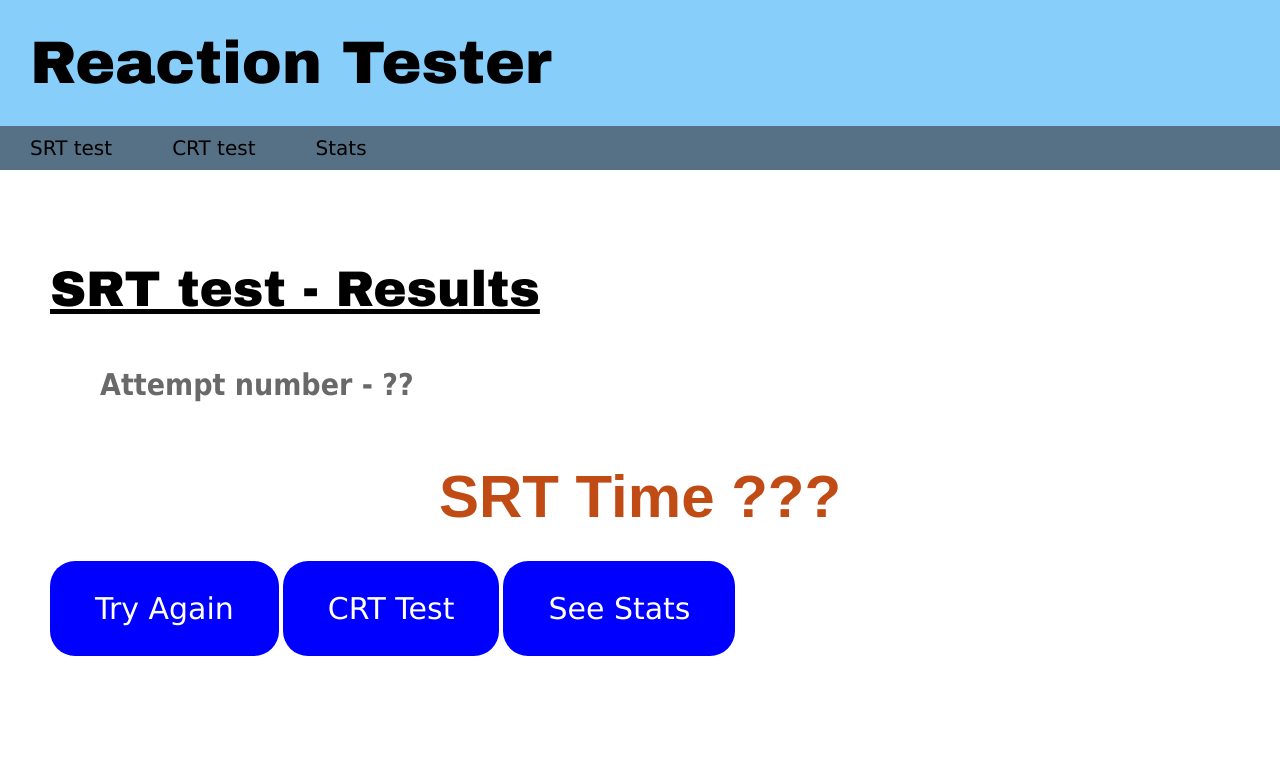
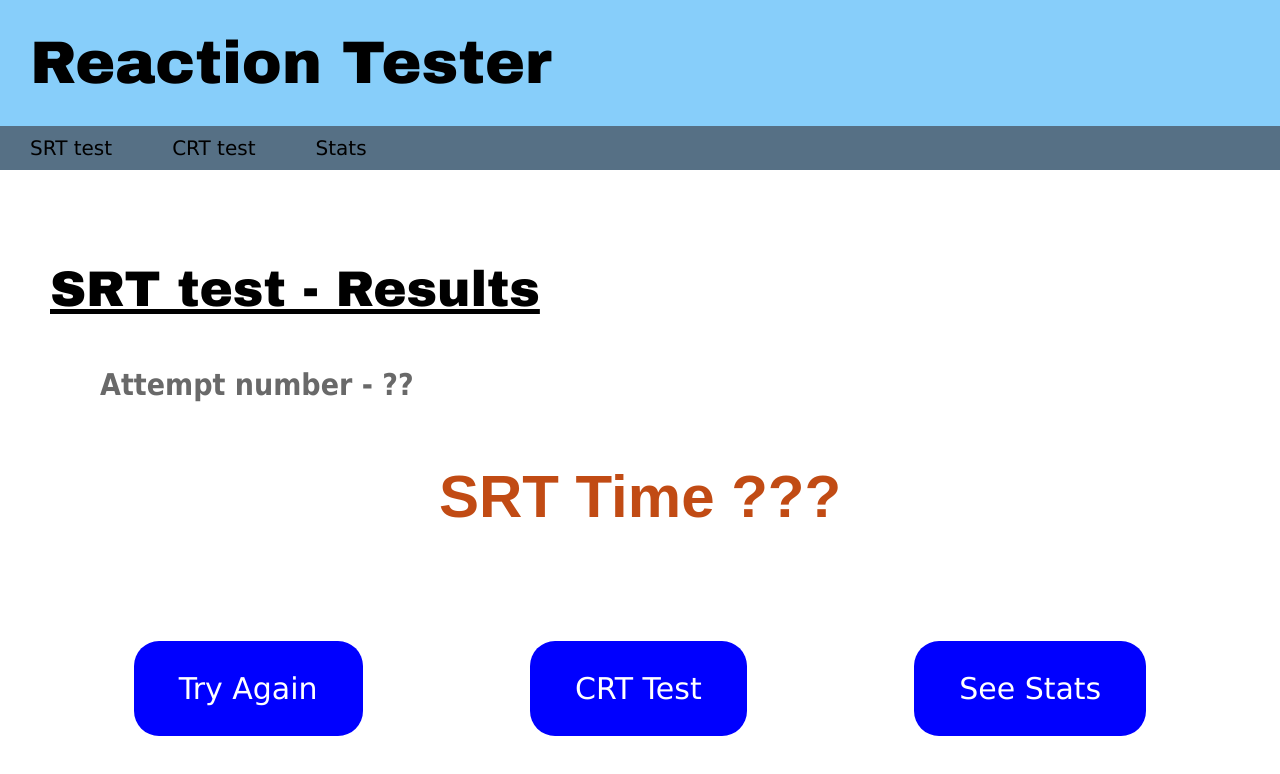
Before and after one commit to Blubman1234/coursework, a plain HTML site: page srt_result.html in a window 1280 px wide. Drawn offline with Linux system fonts and the light colour scheme.

Commit message:
fixed flexbox for button container

```diff
--- a/srt_result_style.css
+++ b/srt_result_style.css
@@ -16,7 +16,7 @@ section{
     font-weight: 700;
 }
 
-#button_container {
+#buttons_container {
     display: flex;
     justify-content: space-around;
 }
```
